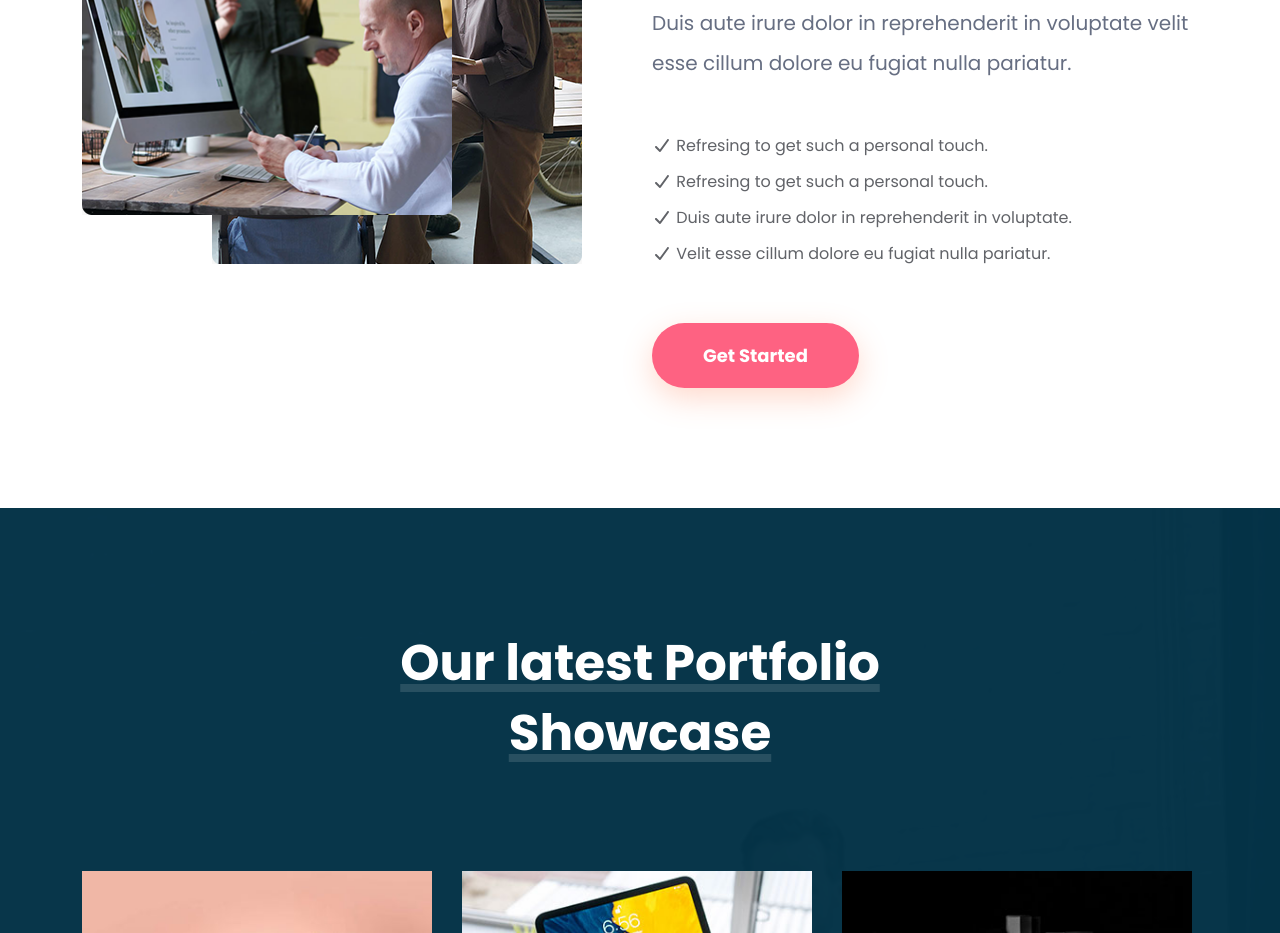
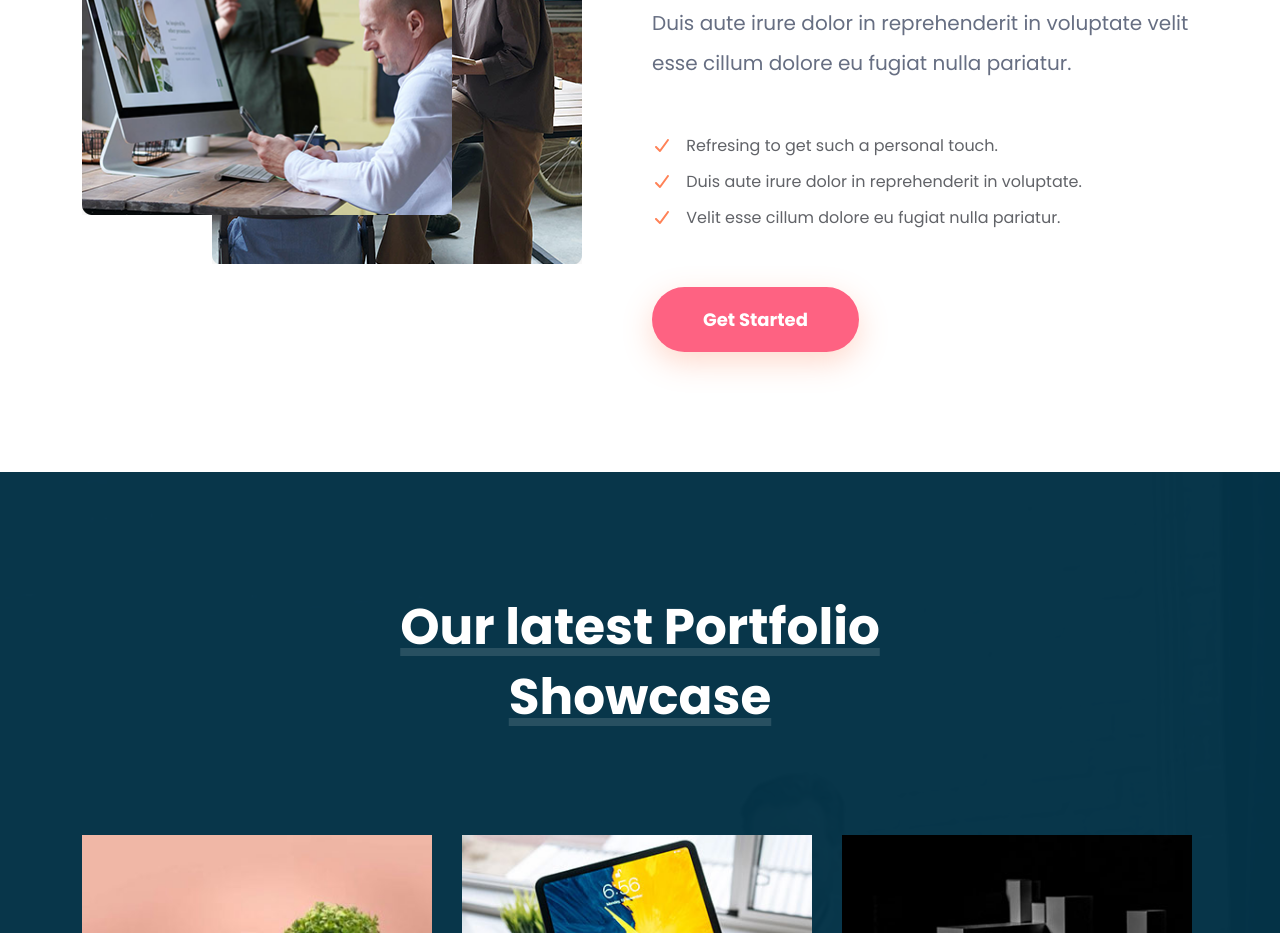
Before and after one commit to skabuamer/applab, a plain HTML site: page index.html in a window 1280 px wide. Shown: the part 3592-4525 px from the top of the page. Drawn offline with nearby package versions, Linux system fonts and the light colour scheme.

Commit message:
favicon added

```diff
--- a/assets/scss/sections/_about.scss
+++ b/assets/scss/sections/_about.scss
@@ -38,7 +38,7 @@
             li {
                 margin-bottom: 10px;
 
-                i {
+                svg {
                     margin-right: 10px;
                     color: #ff8257;
                 }
--- a/index.html
+++ b/index.html
@@ -4,8 +4,8 @@
     <meta charset="UTF-8">
     <meta http-equiv="X-UA-Compatible" content="IE=edge">
     <meta name="viewport" content="width=device-width, initial-scale=1.0">
-    <title>Document</title>
-    <link rel="shortcut icon" href="favicon.ico" type="image/x-icon">
+    <title>Applab</title>
+    <link rel="shortcut icon" href="assets/img/favicon.png" type="image/x-icon">
 
     <!-- BOOTSTRAP CSS -->
     <link rel="stylesheet" href="assets/vendor/css/bootstrap.min.css">
@@ -280,7 +280,6 @@
                             </div>
                             <p>Duis aute irure dolor in reprehenderit in voluptate velit esse cillum dolore eu fugiat nulla pariatur.</p>
                             <ul>
-                                <li> <i class="fa-solid fa-check"></i> Refresing to get such a personal touch.</li>
                                 <li> <i class="fa-solid fa-check"></i> Refresing to get such a personal touch.</li>
                                 <li> <i class="fa-solid fa-check"></i> Duis aute irure dolor in reprehenderit in voluptate.</li>
                                 <li> <i class="fa-solid fa-check"></i> Velit esse cillum dolore eu fugiat nulla pariatur.</li>
```
Also changed, not shown: assets/css/style.css, assets/img/favicon.png (added).
